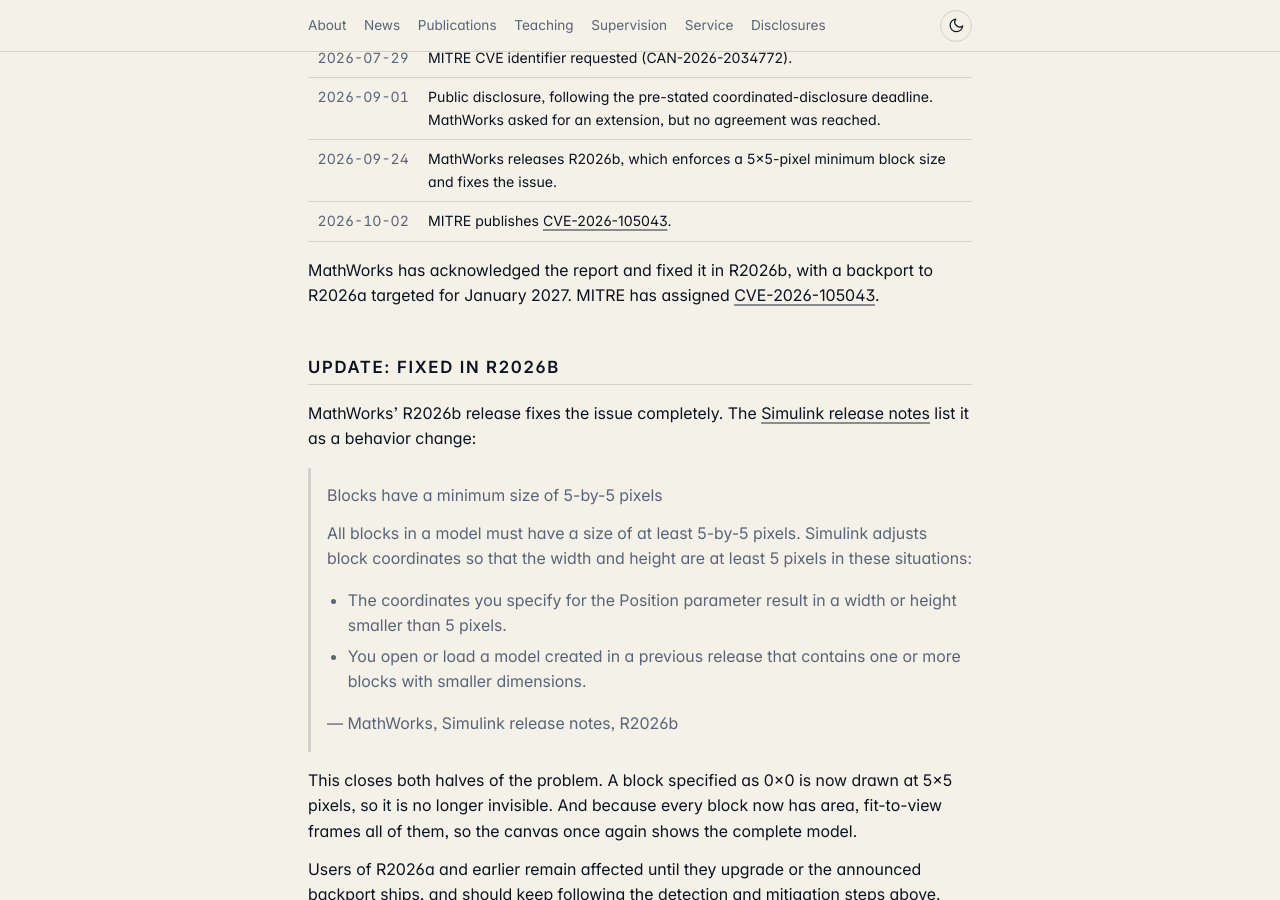
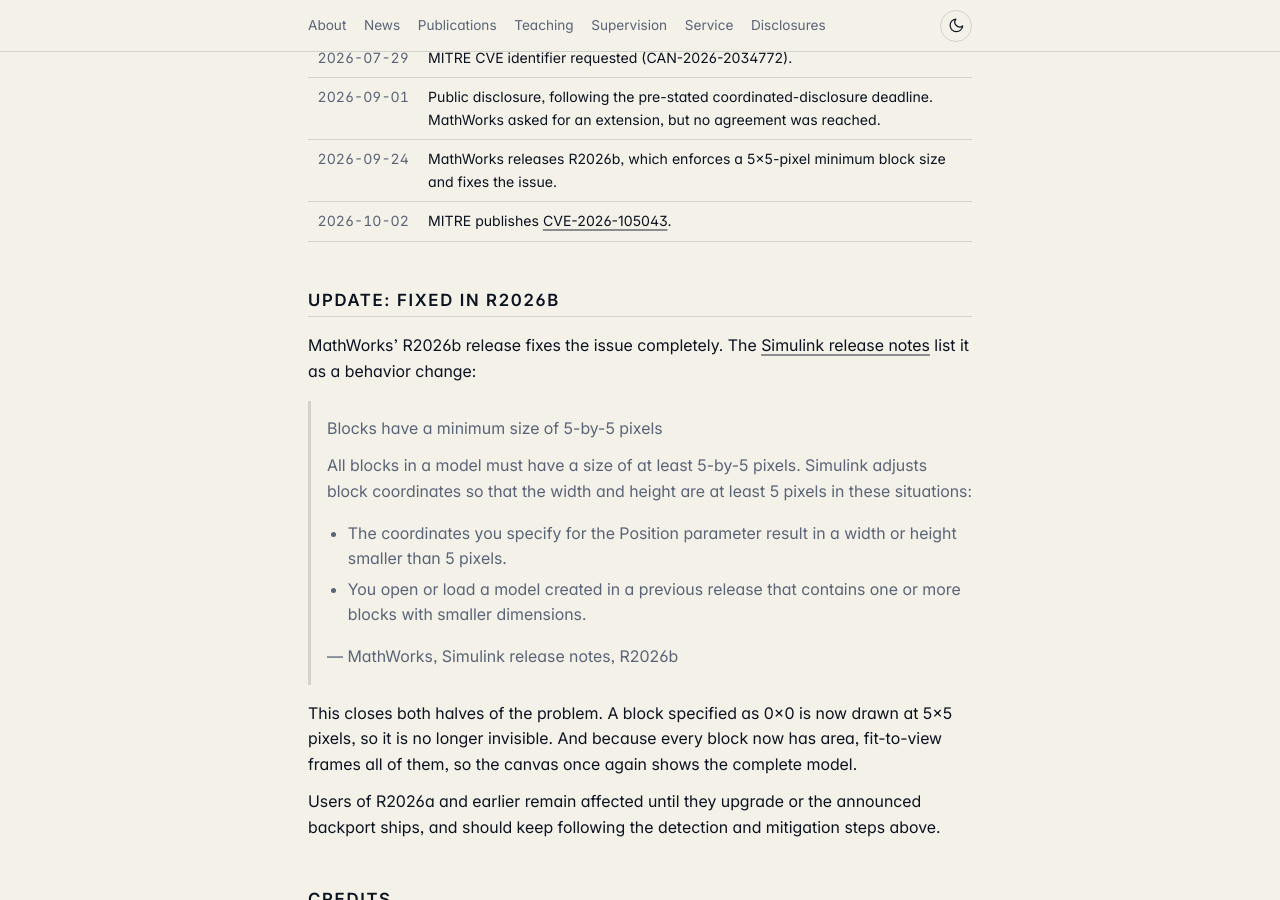
Before and after one commit to lanpirot/lanpirot.github.io, a Jekyll site: the page built from _disclosures/simulink-vulnerability-concealed-blocks.md, in a window 1280 px wide and 900 px high, scrolled down 5095 px. Built offline with Jekyll 4.4.1, drawn with Linux system fonts in a browser that asks for light colours.

Commit message:
Simulink disclosure: drop redundant summary below timeline
Co-Authored-By: Claude Opus 5.5 <noreply@anthropic.com>
Claude-Session: https://claude.ai/code/session_01CodD37iJsNivWq4AXKPjsP

```diff
--- a/_disclosures/simulink-vulnerability-concealed-blocks.md
+++ b/_disclosures/simulink-vulnerability-concealed-blocks.md
@@ -255,8 +255,6 @@ MathWorks' own response concedes exactly this. In its words, zero-area blocks "c
 | 2026-09-24 | MathWorks releases R2026b, which enforces a 5×5-pixel minimum block size and fixes the issue. |
 | 2026-10-02 | MITRE publishes [CVE-2026-105043](https://www.cve.org/CVERecord?id=CVE-2026-105043). |
 
-MathWorks has acknowledged the report and fixed it in R2026b, with a backport to R2026a targeted for January 2027. MITRE has assigned [CVE-2026-105043](https://www.cve.org/CVERecord?id=CVE-2026-105043).
-
 ## Update: fixed in R2026b
 
 MathWorks' R2026b release fixes the issue completely. The [Simulink release notes](https://www.mathworks.com/help/simulink/release-notes.html#mw_81eb54b6-4dfa-42c1-8c3c-e998eff5a8cd) list it as a behavior change:
```
